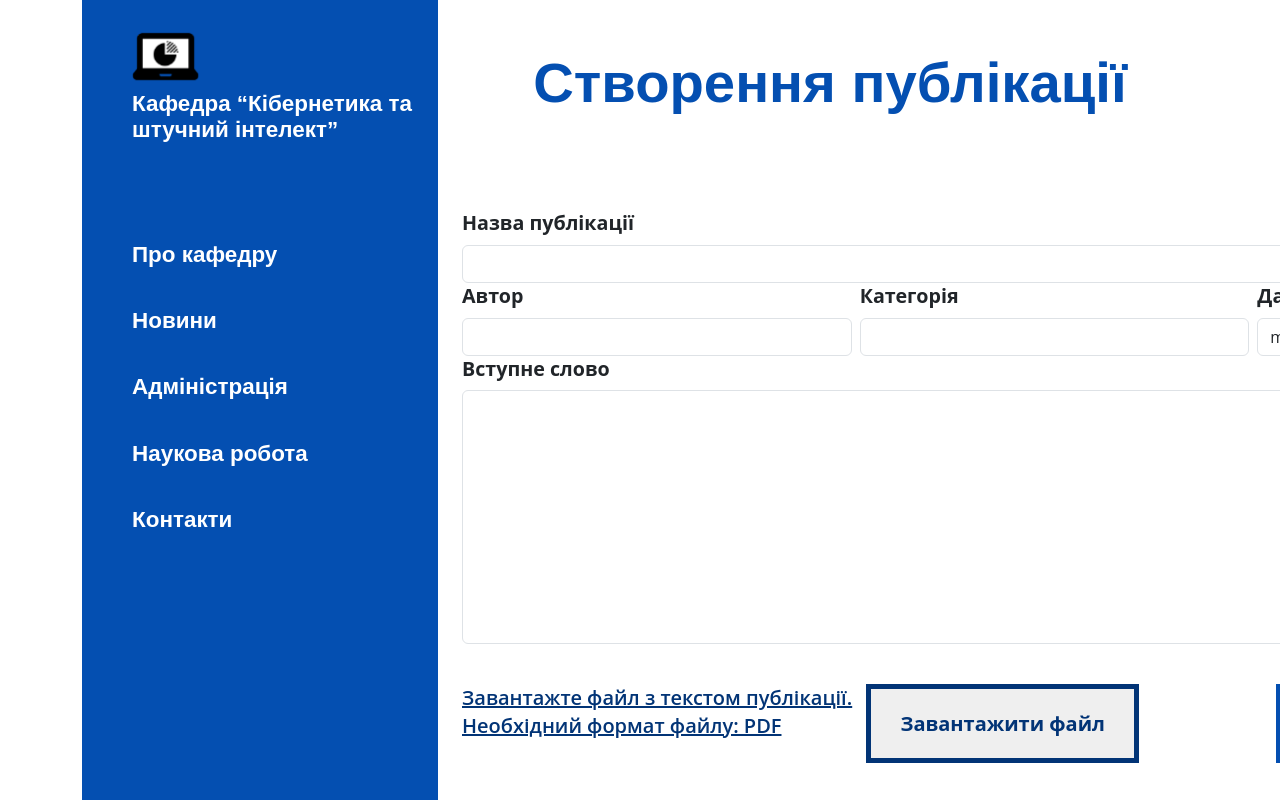
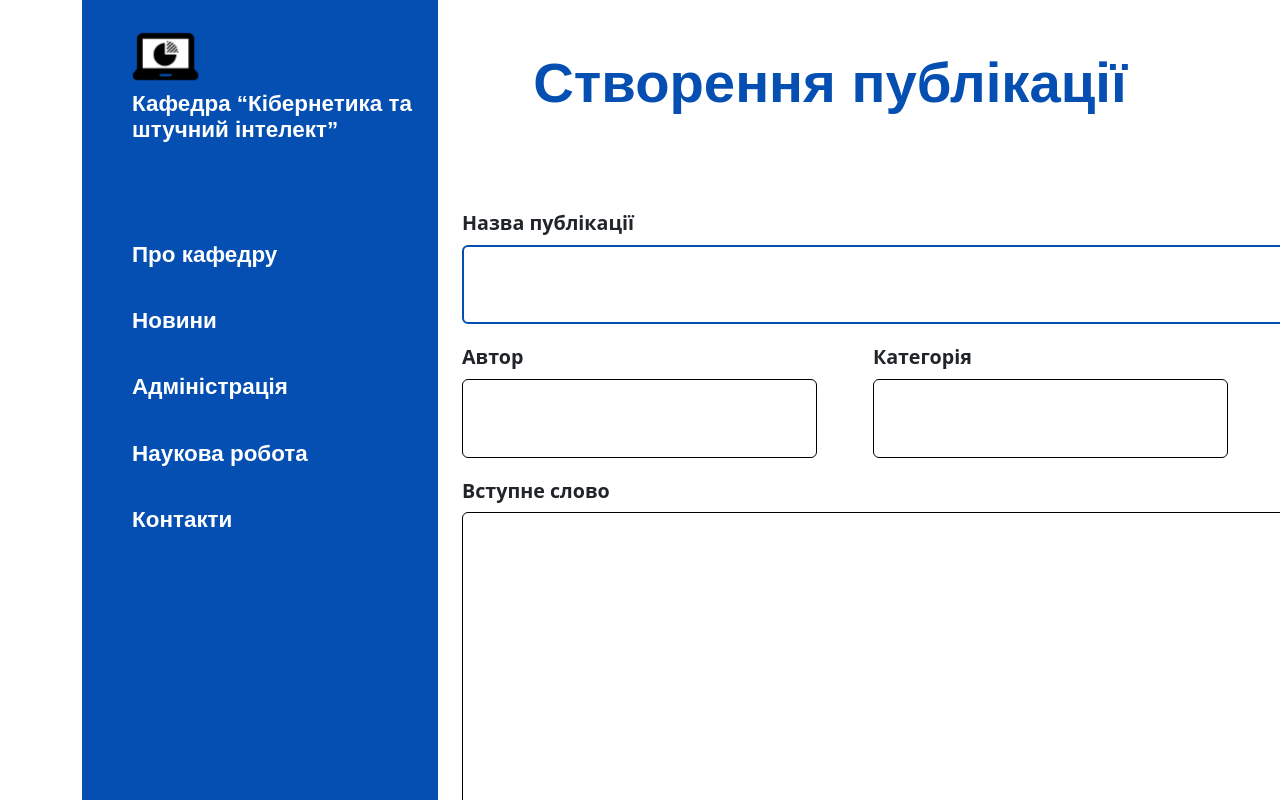
Before and after one commit to curious-minion/EPAM-admin, a Next.js app: page /scientificWork/createArticle in a window 1280 px wide. Shown: the top 800 px of the page. Built offline with nearby package versions, Linux system fonts and the light colour scheme.

Commit message:
added some styles

```diff
--- a/src/app/createEditArticle/createEditArticle.js
+++ b/src/app/createEditArticle/createEditArticle.js
@@ -5,6 +5,9 @@ import Row from 'react-bootstrap/Row';
 import {
 	mainContent,
 	createForm,
+    formControl,
+    formControlTitle,
+    textArea,
 	downloadArticle,
 	downloadButton,
 	rejectButton,
@@ -17,26 +20,26 @@ export default function CreateEditArticle() {
                     <h1>Створення публікації</h1>
                     <Form className={createForm}>
                         <Form.Label>Назва публікації</Form.Label>
-                        <Form.Control type="text"/>
+                        <Form.Control className={formControlTitle} type="text"/>
 
-                        <Row className="g-2">
+                        <Row className="g-5 ">
 
                             <Col md>
                                 <Form.Label>Автор</Form.Label>
-                                <Form.Control type="text"/>
+                                <Form.Control className={formControl} type="text"/>
                             </Col>
-                            <Col md>
+                            <Col md >
                                 <Form.Label>Категорія</Form.Label>
-                                <Form.Control type="text"/>
+                                <Form.Control className={formControl} type="text"/>
                             </Col>
-                            <Col md>
+                            <Col md >
                                 <Form.Label>Дата</Form.Label>
-                                <Form.Control type="date"/>
+                                <Form.Control className={formControl} type="date"/>
                             </Col>
                         </Row>
 
                         <Form.Label>Вступне слово</Form.Label>
-                        <Form.Control as="textarea" rows={10} />
+                        <Form.Control className={textArea} as="textarea" rows={10} />
 
 
                     </Form>
--- a/src/app/createEditArticle/createEditArticle.module.css
+++ b/src/app/createEditArticle/createEditArticle.module.css
@@ -16,14 +16,34 @@
     line-height: 26.8px;
     text-align: left;
 
+
+}
+.formControlTitle{
+    height: 79px;
+    border: 2px solid var(--b2, #044FB1);
+    margin-bottom: 20px;
+}
+.formControl{
+    width: 355px;
+    height: 79px;
+    border: 1.41px solid #000000;
+    margin-bottom: 20px;
+
+}
+
+.textArea{
+height: 413px;
+border: 1.41px solid #000000;
+
+
 }
 .mainContent a{
     font-family: Open Sans;
-font-size: 20px;
-font-weight: 600;
-line-height: 27.24px;
-text-align: left;
-color: #023476;
+    font-size: 20px;
+    font-weight: 600;
+    line-height: 27.24px;
+    text-align: left;
+    color: #023476;
 }
 .downloadArticle{
     display: flex;
```
